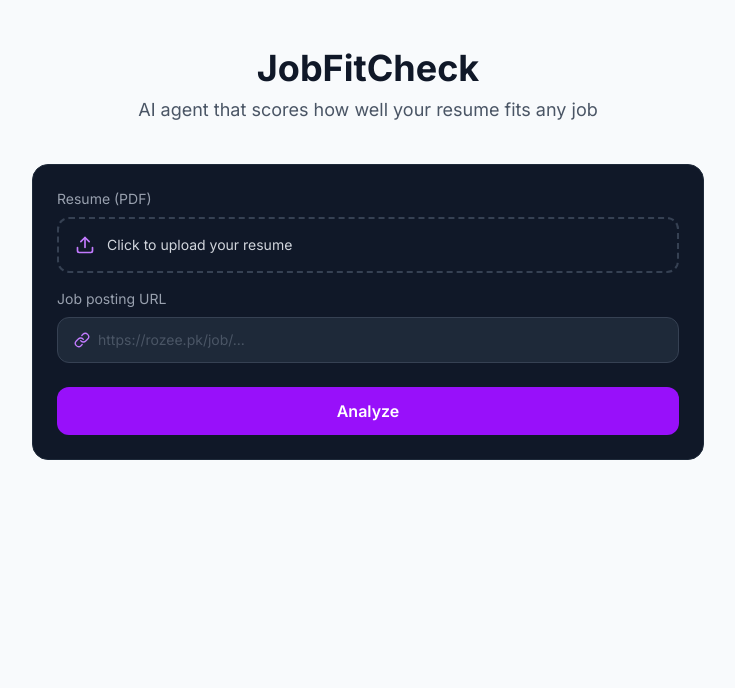
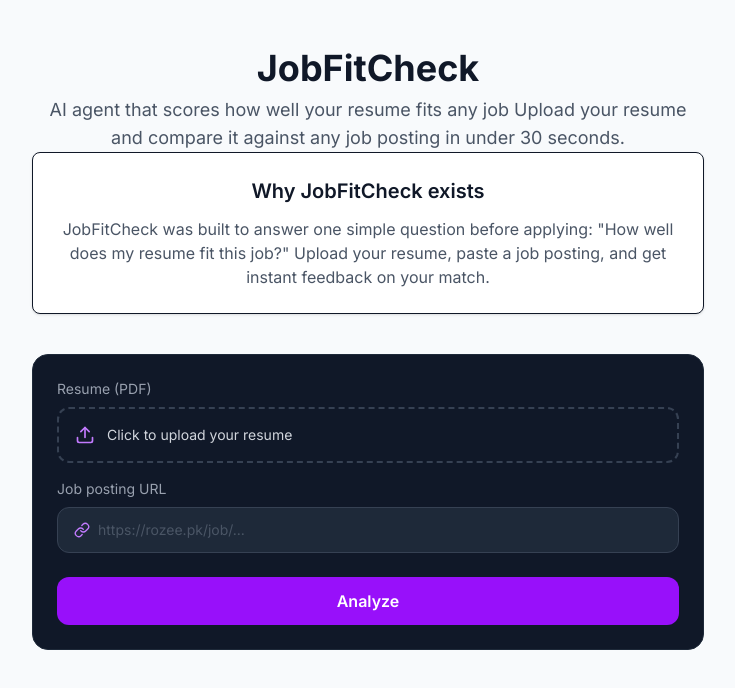
Before and after one commit to FatimaMansoorAhmed/Jobfitchecker, a Next.js app in the folder frontend/: page / in a window 1280 px wide. Shown: the top 688 px of the page, without its empty margins (272-1007 px from the left). Built offline with nearby package versions, Linux system fonts and the light colour scheme.

Commit message:
first commit

```diff
--- a/frontend/app/page.tsx
+++ b/frontend/app/page.tsx
@@ -70,7 +70,23 @@
           <h1 className="text-4xl font-bold text-gray-900 mb-2">JobFitCheck</h1>
           <p className="text-gray-600 text-lg">
             AI agent that scores how well your resume fits any job
+            Upload your resume and compare it against any job posting in under 30 seconds.
           </p>
+
+<div className="mb-8 bg-white p-6 rounded-lg shadow-sm border">
+  <h2 className="text-xl font-semibold mb-3">
+    Why JobFitCheck exists
+  </h2>
+
+
+
+  <p className="text-gray-600 mt-3">
+    JobFitCheck was built to answer one simple question before applying:
+    "How well does my resume fit this job?" Upload your resume, paste a
+    job posting, and get instant feedback on your match.
+  </p>
+</div>
+
         </div>
 
         <UploadForm onAnalyze={handleAnalyze} loading={loading} />
```
